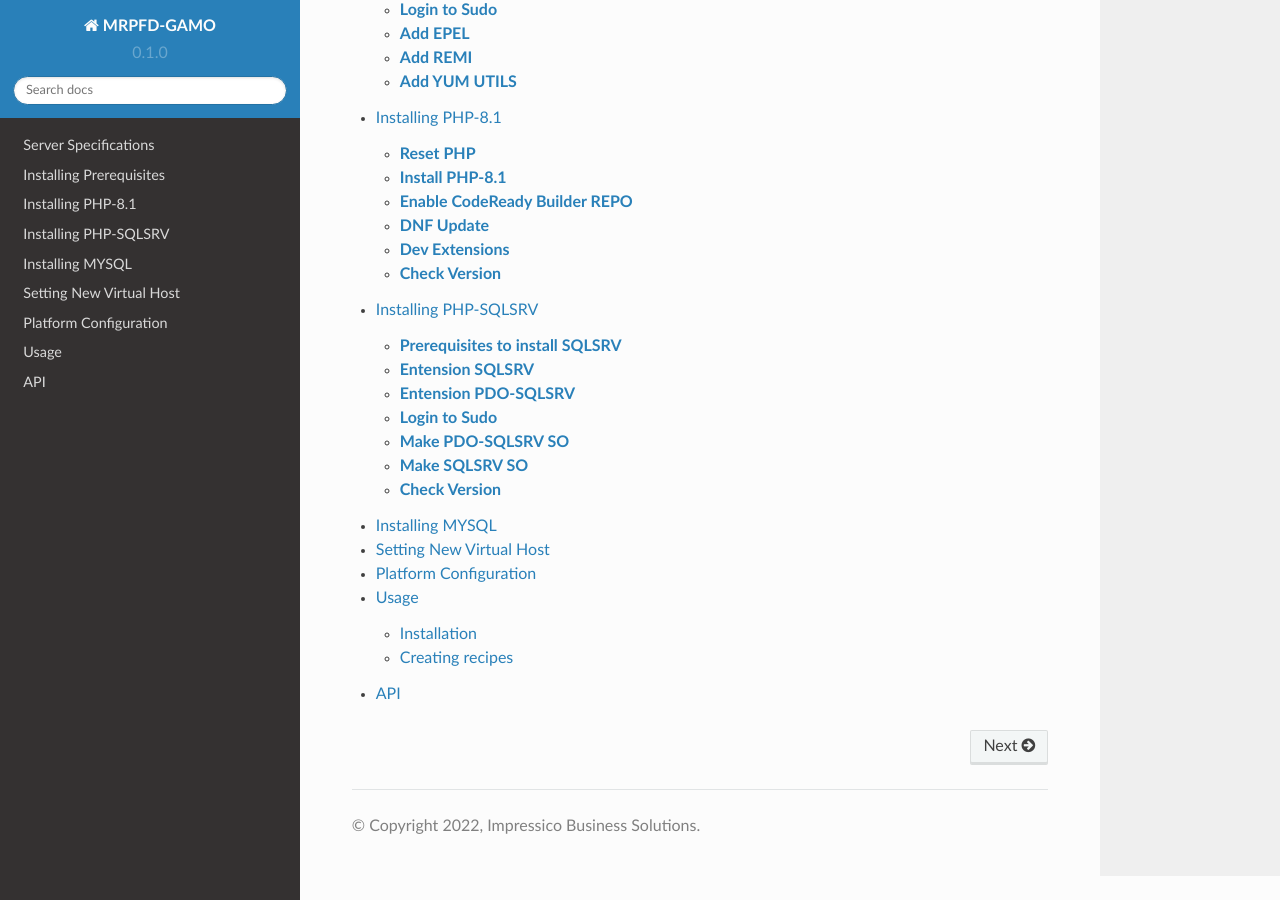
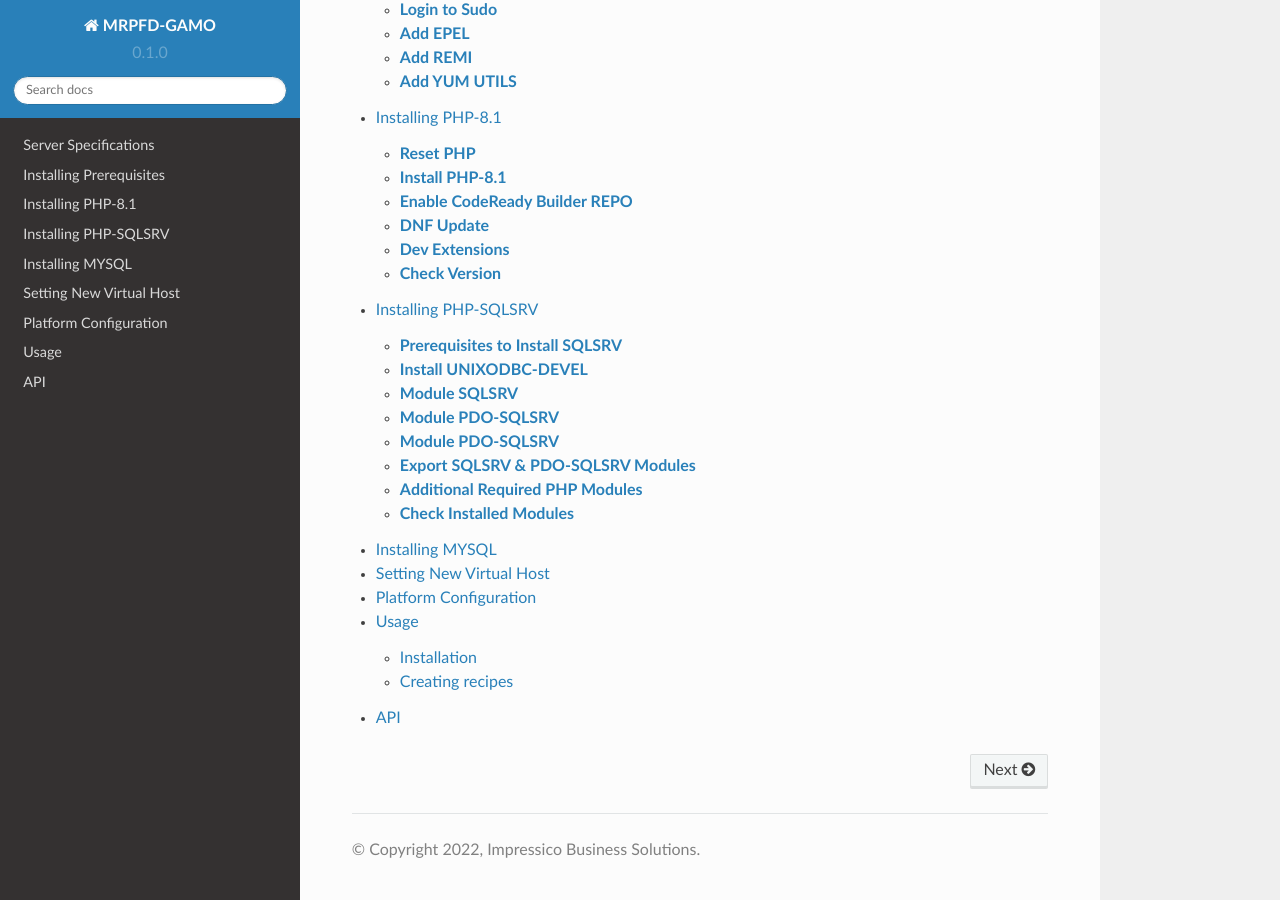
Before and after one commit to madhu-ibs/mrpfd-gamo-documentation, a Sphinx documentation site: the page built from docs/source/index.rst, in a window 1280 px wide and 900 px high, scrolled down 523 px. Built offline with Sphinx 7.4.7 and the Read the Docs theme 2.0.0, drawn with Linux system fonts in a browser that asks for light colours.

Commit message:
Update sqlsrv.rst

```diff
--- a/docs/source/sqlsrv.rst
+++ b/docs/source/sqlsrv.rst
@@ -1,18 +1,20 @@
 Installing PHP-SQLSRV
 =====================================
 
-**Prerequisites to install SQLSRV**
+**Prerequisites to Install SQLSRV**
 -------------------
 Add MSSQL REPO
 .. code-block:: console
 
     curl https://packages.microsoft.com/config/rhel/8/prod.repo > /etc/yum.repos.d/mssql-release.repo
+
 .. image:: images/mssql-repo.JPG
 
 Remove Other UNIX ODBCS to avoid conflicts
 .. code-block:: console
 
-    curl https://packages.microsoft.com/config/rhel/8/prod.repo > /etc/yum.repos.d/mssql-release.repo
+    sudo yum remove unixODBC-utf16 unixODBC-utf16-devel
+
 .. image:: images/unixodbc-old-remove.JPG
 
 Install MSODBC18 and MSODBC18 Tools
@@ -27,39 +29,49 @@
 .. image:: images/msodbc-install-1.JPG
 .. image:: images/msodbc-install-2.JPG
 
-**Entension SQLSRV**
+
+**Install UNIXODBC-DEVEL**
+--------
+.. code-block:: console
+
+    sudo yum install -y unixODBC-devel
+
+.. image:: images/msodbc-devel-install.JPG
+
+
+**Module SQLSRV**
 --------
 .. code-block:: console
 
     sudo pecl install sqlsrv
-.. image:: images/php-sqlsrv.JPG
+.. image:: images/sqlsrv-pecl-1.JPG
+.. image:: images/sqlsrv-pecl-2.JPG
 
-**Entension PDO-SQLSRV**
+**Module PDO-SQLSRV**
 --------
 .. code-block:: console
 
     sudo pecl install pdo_sqlsrv
-.. image:: images/php-pdo-sqlsrv.JPG
 
-**Login to Sudo**
+.. image:: images/pdo-sqlsrv-pecl-1.JPG
+.. image:: images/pdo-sqlsrv-pecl-2.JPG
+
+**Module PDO-SQLSRV**
 --------
 .. code-block:: console
 
-    sudo su
+    sudo pecl install pdo_sqlsrv
 
-**Make PDO-SQLSRV SO**
--------------
+.. image:: images/pdo-sqlsrv-pecl-1.JPG
+.. image:: images/pdo-sqlsrv-pecl-2.JPG
+
+**Export SQLSRV & PDO-SQLSRV Modules**
+--------
 .. code-block:: console
 
-  echo extension=pdo_sqlsrv.so >> `php --ini | grep "Scan for additional .ini files" | sed -e "s|.*:\s*||"`/30-pdo_sqlsrv.ini
-.. image:: images/make-sqlsrv.JPG
+    echo extension=pdo_sqlsrv.so >> `php --ini | grep "Scan for additional .ini files" | sed -e "s|.*:\s*||"`/30-pdo_sqlsrv.ini
+    echo extension=sqlsrv.so >> `php --ini | grep "Scan for additional .ini files" | sed -e "s|.*:\s*||"`/20-sqlsrv.ini
 
-**Make SQLSRV SO**
--------------
-.. code-block:: console
-
-  echo extension=sqlsrv.so >> `php --ini | grep "Scan for additional .ini files" | sed -e "s|.*:\s*||"`/20-sqlsrv.ini
-.. image:: images/make-sqlsrv.JPG
 
 **Exit to check PHP version and modules**
 
@@ -67,12 +79,19 @@
 
   exit
 
-**Check Version**
----------------------
+**Additional Required PHP Modules**
+--------
 .. code-block:: console
 
-  php -v
+    yum install -y php-cli php-common php-mysql php-zip php-gd php-mbstring php-curl php-xml php-bcmath php-intl
 
+.. image:: images/php-extensions-1.JPG
+.. image:: images/php-extensions-2.JPG
+
+
+**Check Installed Modules**
+---------------------
+Check the modules installed,it should have sqlsrv and all other extensions listed as below
 .. code-block:: console
 
   php -m
```
